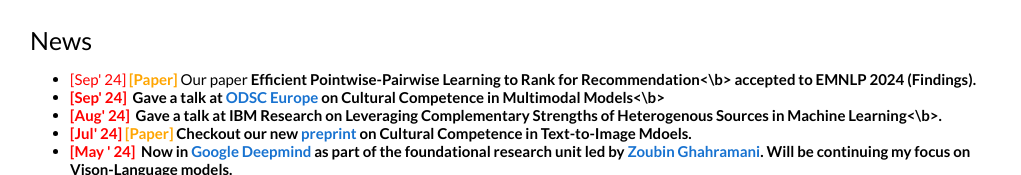
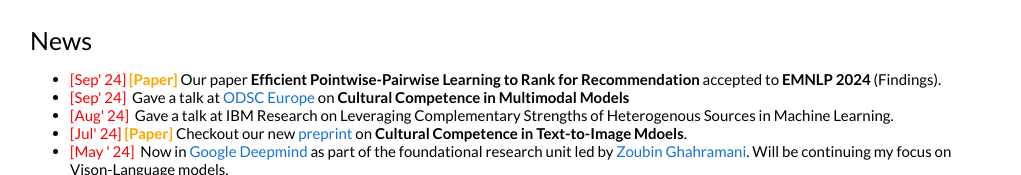
Before and after one commit to nitkannen/nitkannen.github.io, a plain HTML site: page index.html in a window 1280 px wide. Shown: the part 552-727 px from the top of the page, without its empty margins (130-1151 px from the left). Drawn offline with Linux system fonts and the light colour scheme; some icons are missing.

Commit message:
Update index.html

```diff
--- a/index.html
+++ b/index.html
@@ -87,9 +87,9 @@
                     <heading style="font-size:25px;">News</heading>
                     <p>
                         <ul id="news" >
-			<li><span style="color: red">[Sep' 24]</span>&nbsp;<span style="color: orange"><b>[Paper] </b></span> Our paper <b>Efficient Pointwise-Pairwise Learning to Rank for Recommendation<\b> accepted to <b>EMNLP 2024</b> (Findings).  </li>
-			<li><span style="color: red">[Sep' 24]</span>&nbsp; Gave a talk at <a href="https://odsc.com/europe/speakers/" > ODSC Europe</a> on <b>Cultural Competence in Multimodal Models<\b>   </li>
-			<li><span style="color: red">[Aug' 24]</span>&nbsp; Gave a talk at IBM Research on <b></b>Leveraging Complementary Strengths of Heterogenous Sources in Machine Learning<\b>.  </li>
+			<li><span style="color: red">[Sep' 24]</span>&nbsp;<span style="color: orange"><b>[Paper]</b></span> Our paper <b>Efficient Pointwise-Pairwise Learning to Rank for Recommendation</b> accepted to <b>EMNLP 2024</b> (Findings).  </li>
+			<li><span style="color: red">[Sep' 24]</span>&nbsp; Gave a talk at <a href="https://odsc.com/europe/speakers/" > ODSC Europe</a> on <b>Cultural Competence in Multimodal Models</b>   </li>
+			<li><span style="color: red">[Aug' 24]</span>&nbsp; Gave a talk at IBM Research on <b></b>Leveraging Complementary Strengths of Heterogenous Sources in Machine Learning</b>.  </li>
 			<li><span style="color: red">[Jul' 24]</span>&nbsp;<span style="color: orange"><b>[Paper] </b></span> Checkout our new  <a href="https://www.arxiv.org/abs/2407.06863" >preprint </a> on <b>Cultural Competence in Text-to-Image Mdoels</b>. </li>
 			<li><span style="color: red">[May ' 24]</span>&nbsp; Now in <a href="https://deepmind.google/" > Google Deepmind</a> as part of the foundational research unit led by <a href="https://scholar.google.co.uk/citations?user=0uTu7fYAAAAJ&hl=en" > Zoubin Ghahramani</a>. Will be continuing my focus on Vison-Language models.
 			<li><span style="color: red">[Jan ' 24]</span>&nbsp; Gave a talk at NLU reading group on <b>Vision-Language Models: Evaluation and Cultural Lens</b> at <b>Google Research India </b>. <a href="https://drive.google.com/file/d/1M8iX1NUEbH6sKN0DhAShEHKGl4qAAXBb/view?usp=sharing" > Slides</a>.
```
